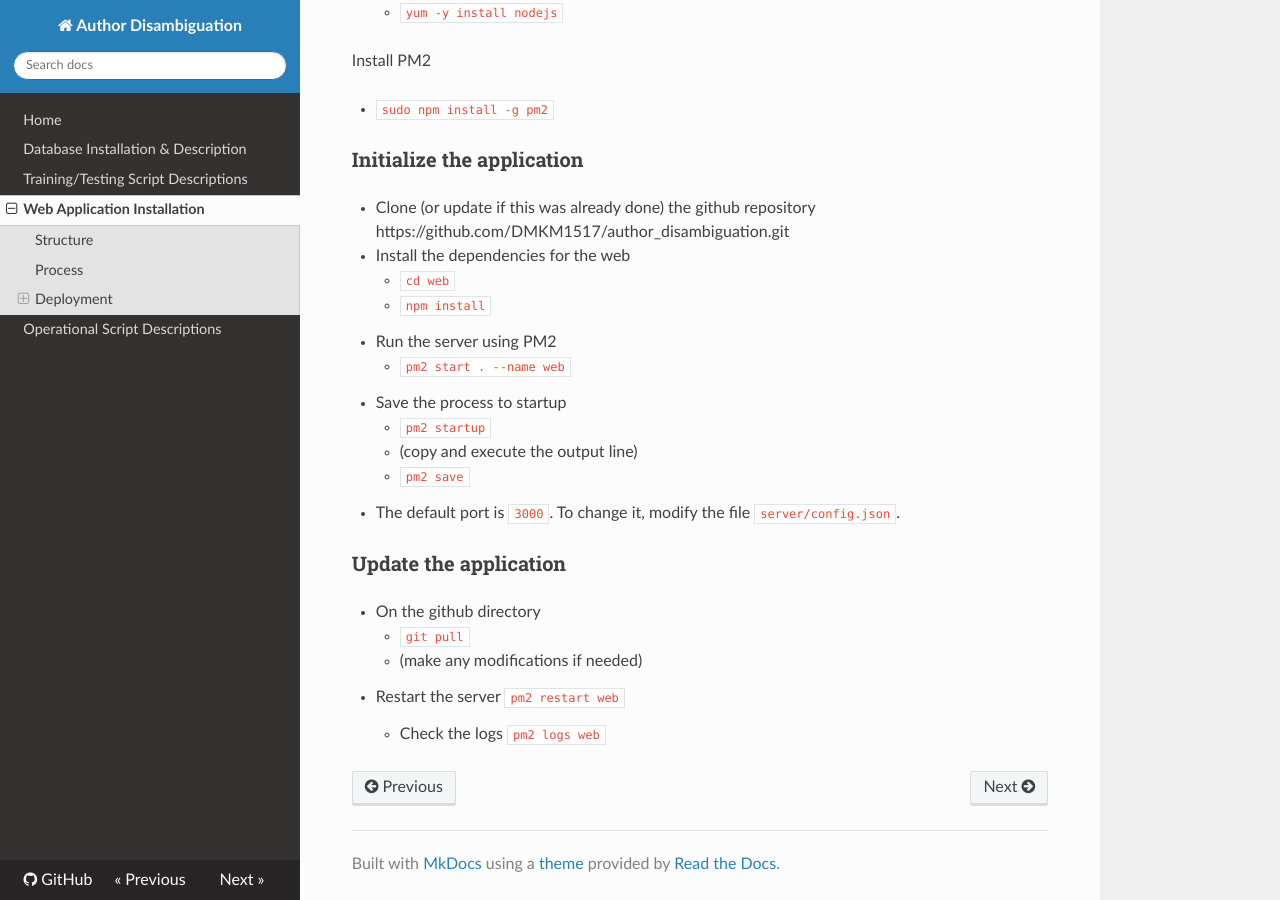
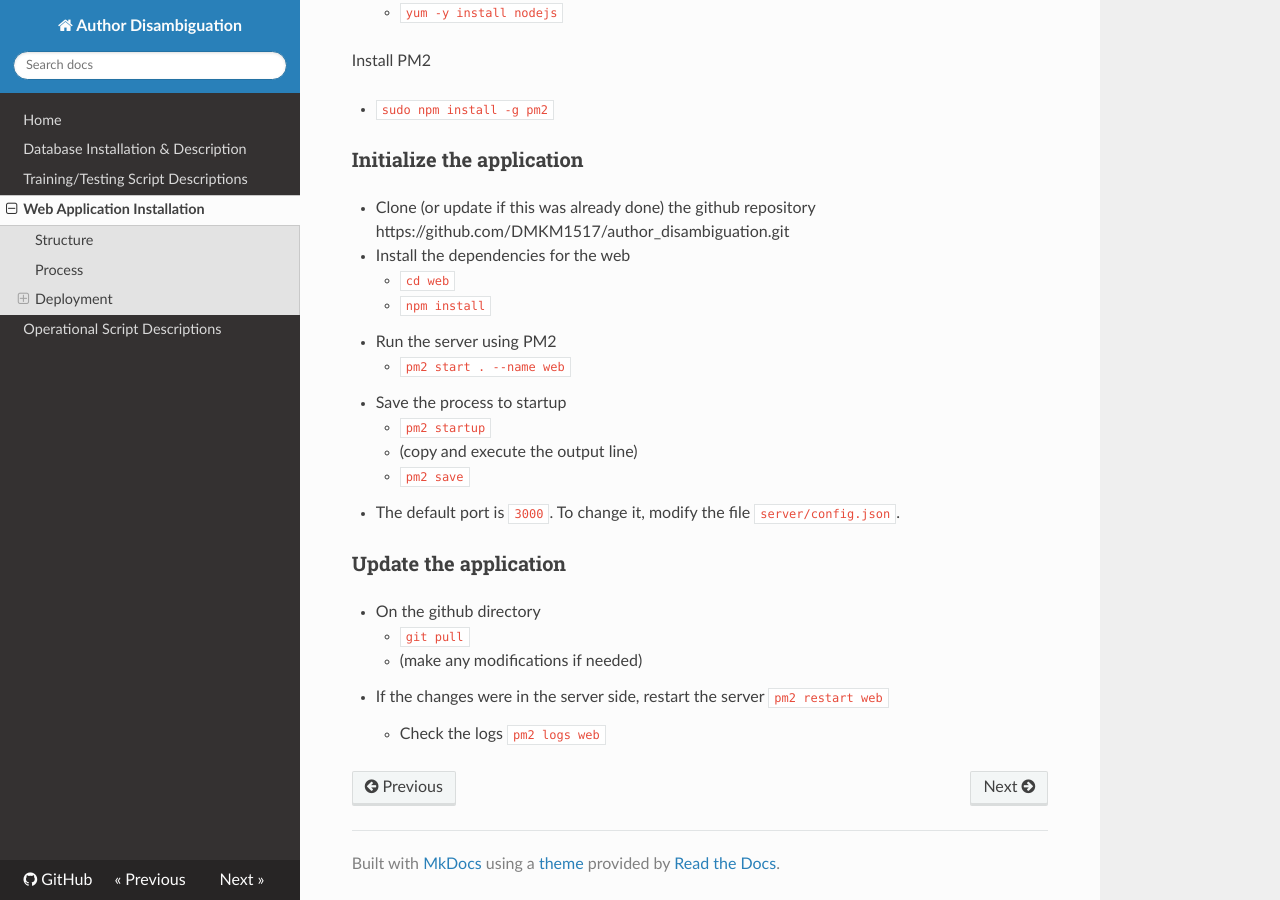
Before and after one commit to DMKM1517/author_disambiguation, an MkDocs documentation site: the page built from docs/ui.md, in a window 1280 px wide and 900 px high, scrolled down 3221 px. Built offline with MkDocs 1.6.1, drawn with Linux system fonts in a browser that asks for light colours; nearby versions of some CDN libraries; old or Windows-style settings are respelled for this version of MkDocs.

Commit message:
small change to ui docs

```diff
--- a/docs/ui.md
+++ b/docs/ui.md
@@ -164,7 +164,7 @@ Install PM2
  - On the github directory
 	 - `git pull`
 	 - (make any modifications if needed)
- - Restart the server
+ - If the changes were in the server side, restart the server
 	`pm2 restart web`
 	 - Check the logs
 		`pm2 logs web`
```
